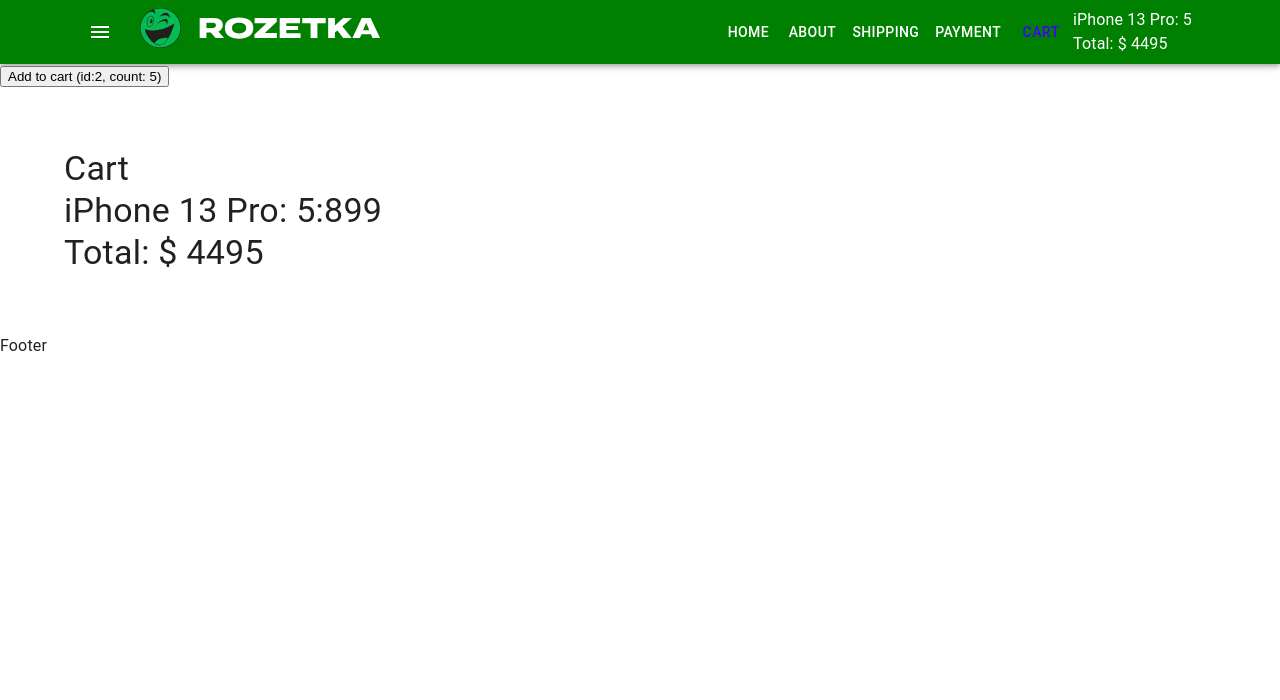
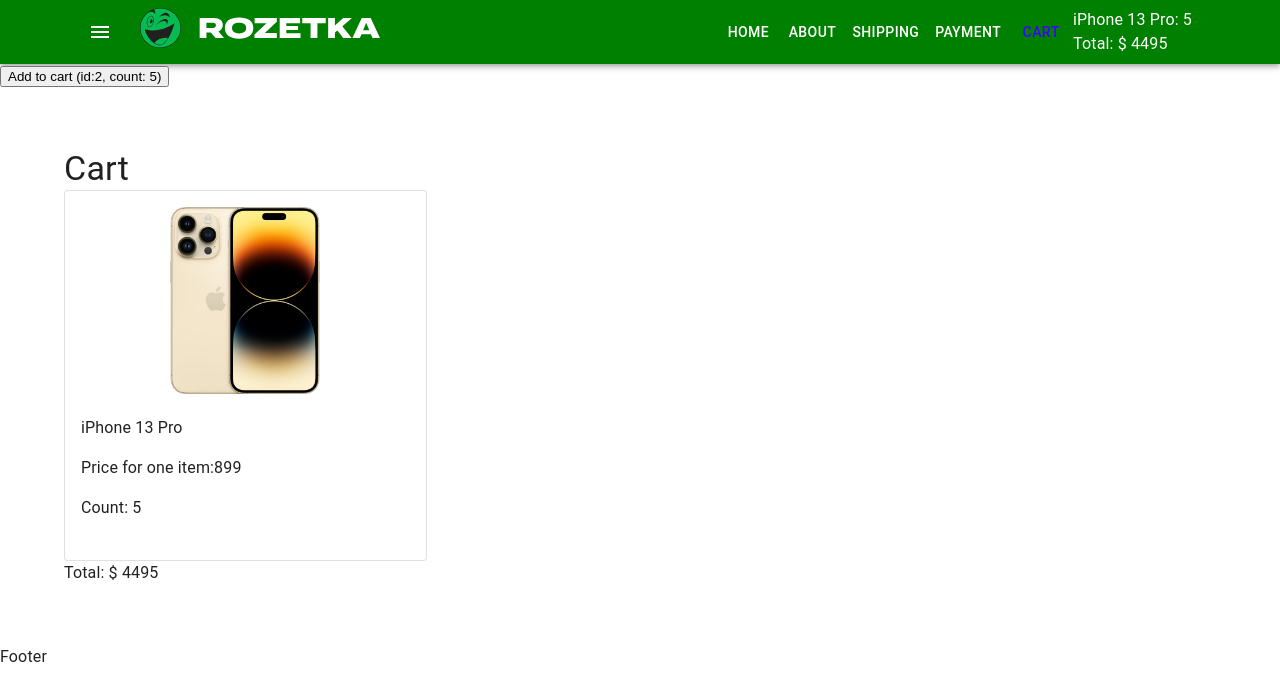
Before and after one commit to denypanko/react-22-10, a React (Create React App) app: page /cart in a window 1280 px wide. Both pictures are taken after a click on the button "Add to cart (id:2, count: 5)". Shown: the top 700 px of the page. Built offline with nearby package versions, Linux system fonts and the light colour scheme.

Commit message:
add ProductListItemExtended

```diff
--- a/src/components/CartHeader/CartHeader.tsx
+++ b/src/components/CartHeader/CartHeader.tsx
@@ -1,28 +1,15 @@
+import CartProductList from 'components/CartProductList/CartProductList'
 import CartTotal from 'components/CartTotal/CartTotal'
-import productsArray, { getProductsObject, Product } from 'utils/productsArray'
 
 type Props = {
     productsInCart: {
         [id: number]: number
     }
-    productsObject?: {
-        [id: number]: Product
-    }
 }
-const CartHeader = ({
-    productsInCart,
-    productsObject = getProductsObject(productsArray),
-}: Props) => {
+const CartHeader = ({ productsInCart }: Props) => {
     return (
         <div>
-            <div>
-                {Object.keys(productsInCart).map((productId) => (
-                    <div key={productId}>
-                        {productsObject[parseInt(productId)].title}:{' '}
-                        {productsInCart[parseInt(productId)]}
-                    </div>
-                ))}
-            </div>
+            <CartProductList productsInCart={productsInCart} />
             <CartTotal productsInCart={productsInCart} />
         </div>
     )
--- /dev/null
+++ b/src/components/CartProductList/CartProductList.tsx
@@ -0,0 +1,30 @@
+import productsArray, { getProductsObject, Product } from 'utils/productsArray'
+import CartProductListItem from './CartProductListItem'
+
+type Props = {
+    productsInCart: {
+        [id: number]: number
+    }
+    productsObject?: {
+        [id: number]: Product
+    }
+    CartItem?: any
+}
+const CartProductList = ({
+    productsInCart,
+    productsObject = getProductsObject(productsArray),
+    CartItem = CartProductListItem,
+}: Props) => {
+    return (
+        <>
+            {Object.keys(productsInCart).map((productId) => (
+                <CartItem
+                    key={productId}
+                    product={productsObject[parseInt(productId)]}
+                    productCount={productsInCart[parseInt(productId)]}
+                />
+            ))}
+        </>
+    )
+}
+export default CartProductList
--- /dev/null
+++ b/src/components/CartProductList/CartProductListItem.tsx
@@ -0,0 +1,16 @@
+import { Product } from 'utils/productsArray'
+
+type Props = {
+    product: Product
+    productCount: number
+}
+
+const CartProductListItem = ({ product, productCount }: Props) => {
+    return (
+        <div>
+            {product.title}: {productCount}
+        </div>
+    )
+}
+
+export default CartProductListItem
--- /dev/null
+++ b/src/components/CartProductList/CartProductListItemExtended.tsx
@@ -0,0 +1,26 @@
+import { Card, CardContent, Grid } from '@mui/material'
+import { Product } from 'utils/productsArray'
+
+type Props = {
+    product: Product
+    productCount: number
+}
+
+const CartProductListItemExtended = ({ product, productCount }: Props) => {
+    return (
+        <Grid item xs={12} sm={4}>
+            <Card variant="outlined">
+                <CardContent>
+                    <div className="product-image">
+                        <img src={product.image} alt="" />
+                    </div>
+                    <div>{product.title}</div>
+                    <p>Price for one item:{product.price}</p>
+                    <p>Count: {productCount}</p>
+                </CardContent>
+            </Card>
+        </Grid>
+    )
+}
+
+export default CartProductListItemExtended
--- a/src/pages/CartPage/CartPage.tsx
+++ b/src/pages/CartPage/CartPage.tsx
@@ -1,35 +1,27 @@
-import { Typography } from '@mui/material'
+import { Grid, Typography } from '@mui/material'
+import CartProductList from 'components/CartProductList/CartProductList'
+import CartProductListItemExtended from 'components/CartProductList/CartProductListItemExtended'
 import CartTotal from 'components/CartTotal/CartTotal'
-import productsArray, { getProductsObject, Product } from 'utils/productsArray'
 
 type Props = {
     productsInCart: {
         [id: number]: number
     }
-    productsObject?: {
-        [id: number]: Product
-    }
 }
 
-const CartPage = ({
-    productsInCart,
-    productsObject = getProductsObject(productsArray),
-}: Props) => {
+const CartPage = ({ productsInCart }: Props) => {
     return (
         <div>
             <Typography variant="h4" component="h1">
-                <div>Cart</div>
-                <div>
-                    {Object.keys(productsInCart).map((productId) => (
-                        <div key={productId}>
-                            {productsObject[parseInt(productId)].title}:{' '}
-                            {productsInCart[parseInt(productId)]}:
-                            {productsObject[parseInt(productId)].price}
-                        </div>
-                    ))}
-                </div>
-                <CartTotal productsInCart={productsInCart} />
+                Cart
             </Typography>
+            <Grid container spacing={4}>
+                <CartProductList
+                    productsInCart={productsInCart}
+                    CartItem={CartProductListItemExtended}
+                />
+            </Grid>
+            <CartTotal productsInCart={productsInCart} />
         </div>
     )
 }
```
